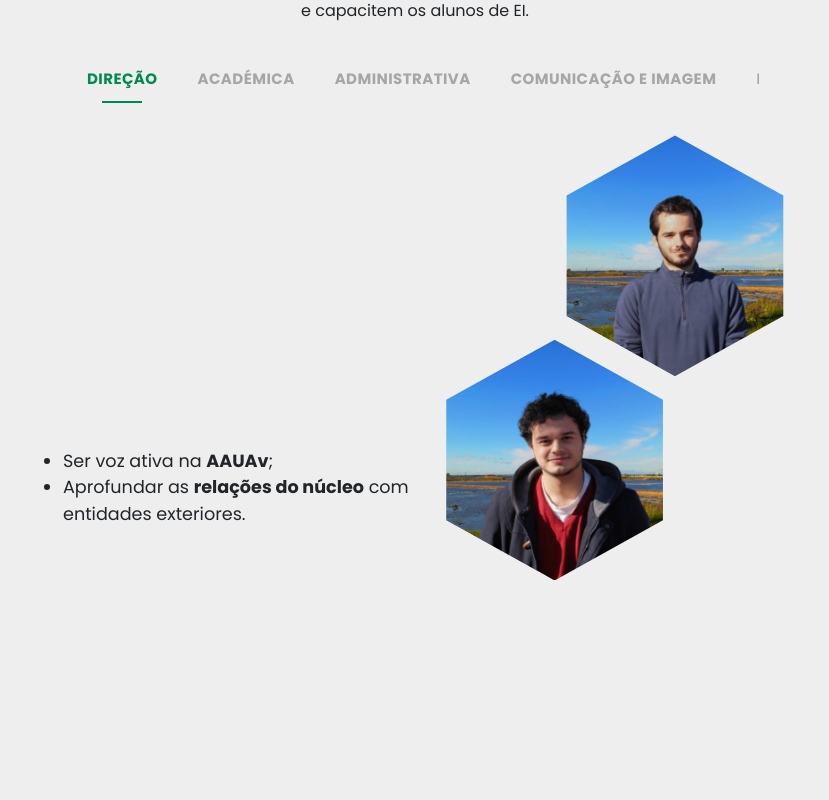
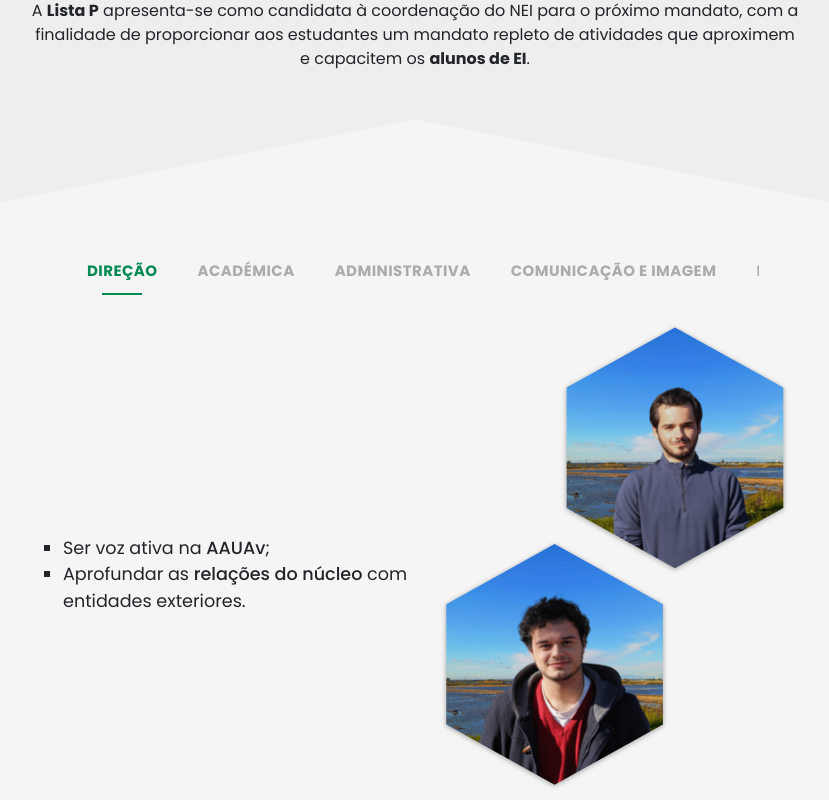
Before and after one commit to leand12/a-new-path, a React (Create React App) app: page / in a window 1280 px wide. Shown: the part 920-1720 px from the top of the page, without its empty margins (225-1054 px from the left). Built offline with nearby package versions, Linux system fonts and the light colour scheme.

Commit message:
bottom fade out animation

```diff
--- a/package.json
+++ b/package.json
@@ -12,6 +12,7 @@
     "@testing-library/react": "^11.1.0",
     "@testing-library/user-event": "^12.1.10",
     "bootstrap": "5.1.3",
+    "classnames": "^2.3.1",
     "d3": "^7.1.1",
     "gh-pages": "^3.2.3",
     "react": "^17.0.2",
--- a/public/index.html
+++ b/public/index.html
@@ -28,7 +28,7 @@
   <!-- Google Fonts -->
   <link rel="preconnect" href="https://fonts.googleapis.com">
   <link rel="preconnect" href="https://fonts.gstatic.com" crossorigin>
-  <link rel="stylesheet" href="https://fonts.googleapis.com/css2?family=Poppins:wght@300;400;700&display=swap">
+  <link rel="stylesheet" href="https://fonts.googleapis.com/css2?family=Poppins:wght@300;400;500;700&display=swap">
   <link rel="stylesheet" href="https://fonts.googleapis.com/css?family=Roboto:300,400,500,700&display=swap" />
   <link rel="stylesheet" href="https://fonts.googleapis.com/icon?family=Material+Icons" />
 
--- a/src/App.css
+++ b/src/App.css
@@ -1,6 +1,7 @@
 .App {
   text-align: center;
   background-color: #eee;
+  font-family: 'Poppins', sans-serif;
 }
 
 .button {
@@ -55,3 +56,19 @@
 .button-slide:hover::before {
   transform: skew(30deg);
 }
+
+.bottom-fade-out {
+  animation: bottomFadeOut 600ms;
+}
+
+@keyframes bottomFadeOut {
+  0% {
+    opacity: 0;
+    transform: translate(0px, 10px);
+  }
+
+  100% {
+    transform: translate(0px, 0px);
+    opacity: 1;
+  }
+}
--- a/src/components/Body.js
+++ b/src/components/Body.js
@@ -7,24 +7,29 @@ export default function Body() {
     return (
         <>
             <div className="Body-triangle top"></div>
-            <div id="Body">
             <div className="Body-logo">
                 <img src={logo} />
             </div>
-                <Presentation />
-                <div className="Body-content">
+
+
+            <div className="Body-content mt-5 mb-5">
                 <div>
                     <h2>dsf</h2>
-                        <p>A Lista P apresenta-se como candidata à coordenação do
+                    <p>A <strong>Lista P</strong> apresenta-se como candidata à coordenação do
                         NEI para o próximo mandato, com a finalidade de proporcionar
                         aos estudantes um mandato repleto de atividades que
-                        aproximem e capacitem os alunos de EI.</p>
+                        aproximem e capacitem os <strong>alunos de EI</strong>.</p>
                 </div>
+            </div>
+
+            <div className="Body-triangle top white m-0"></div>
+
+            <Presentation />
+            <div className="Body-content white">
                 <Sections />
             </div>
 
-            </div>
-            <div className="Body-triangle bottom"></div>
+            <div className="Body-triangle bottom white"></div>
         </>
     );
 }
--- a/src/components/Presentation.js
+++ b/src/components/Presentation.js
@@ -6,8 +6,8 @@ import "styles/Presentation.css";
 export default function Presentation() {
     const svgRef = useRef();
 
-    const width = 1600;
-    const height = 1200;
+    const width = 1400;
+    const height = 800;
 
     let svg;
 
--- a/src/components/Sections.js
+++ b/src/components/Sections.js
@@ -1,5 +1,6 @@
 import "styles/Sections.css";
 import { useEffect, useState } from "react";
+import classNames from 'classnames';
 import * as d3 from "d3";
 import { data } from './data';
 import Tabs from '@mui/material/Tabs';
@@ -58,10 +59,12 @@ const CustomTab = styled((props) => <Tab disableRipple {...props} />)(
 
 export default function Sections() {
 
-    const [value, setValue] = useState(0)
+    const [animation, setAnimation] = useState(true);
+    const [value, setValue] = useState(0);
 
     const handleChange = (event, newValue) => {
         setValue(newValue);
+        setAnimation(true);
     };
 
     useEffect(() => {
@@ -71,6 +74,8 @@ export default function Sections() {
             .style("background-color", (d, i) => `rgba(${color(i)}, 0.6)`);
         d3.select('.MuiTabs-indicatorSpan')
             .style("background-color", `rgb(${color(value + 1)})`);
+        d3.select('ul li::marker')
+            .style("color", `rgb(${color(value + 1)})`);
     }, [value])
 
     return (
@@ -82,7 +87,6 @@ export default function Sections() {
                 scrollButtons
                 allowScrollButtonsMobile
                 aria-label="scrollable force tabs example"
-                sx={{ margin: '2rem 0' }}
             >
                 {
                     data.map(({ section }, index) =>
@@ -93,21 +97,26 @@ export default function Sections() {
 
             <div className="tab-content">
 
-                <div className="content-wrapper">
+                <div className={classNames("content-container", { "bottom-fade-out": animation })}
+                    onAnimationEnd={() => setAnimation(false)}
+                >
                     {
                         data[value].content
                     }
                 </div>
-                <div className="hexa-wrapper">
+                <div className="hexa-container">
                     {
                         data[value].members.map((member, index) => (
-                            <div key={index} className="hexagon"
-                                style={data[value].members.length == 1 ?
-                                    { backgroundImage: `url(${member.image})`, marginLeft: "25%" } :
-                                    { backgroundImage: `url(${member.image})` }}
+                            <div key={index}
+                                className={classNames("hexagon-wrapper", { "bottom-fade-out": animation })}
+                                style={data[value].members.length == 1 ? { marginLeft: "25%" } : {}}
                             >
-                                <h1>{member.name}</h1>
-                                <p>{member.year}</p>
+                                <div className="hexagon"
+                                    style={{ backgroundImage: `url(${member.image})` }}
+                                >
+                                    <h1>{member.name}</h1>
+                                    <p>{member.year}</p>
+                                </div>
                             </div>
                         ))
                     }
--- a/src/index.css
+++ b/src/index.css
@@ -12,6 +12,14 @@ code {
     monospace;
 }
 
+b {
+  font-weight: 500 !important;
+}
+
+ul {
+  list-style-type: square;
+}
+
 .noselect {
   -webkit-touch-callout: none; /* iOS Safari */
     -webkit-user-select: none; /* Safari */
--- a/src/styles/Body.css
+++ b/src/styles/Body.css
@@ -1,17 +1,25 @@
 .Body-triangle {
     height: 25vw;
     background-color: #eee;
+    margin-top: calc(-25vw + 1px);
+    margin-bottom: calc(-25vw + 1px);
+}
+
+.Body-triangle.white {
+    height: 10vw;
+    background-color: whitesmoke;
+    margin-top: calc(-10vw + 1px);
+    margin-bottom: calc(-10vw + 1px);
 }
 
 .Body-triangle.top {
     clip-path: polygon(50% 0%, 0 100%, 100% 100%);
-    margin-top: calc(-25vw + 1px);
-
+    margin-bottom: 0;
 }
 
 .Body-triangle.bottom {
     clip-path: polygon(50% 100%, 0 0, 100% 0);
-    margin-bottom: calc(-25vw + 1px);
+    margin-top: 0;
 }
 
 .Body-logo {
@@ -26,10 +34,11 @@
 }
 
 .Body-content {
-    overflow: auto;
-    min-height: 100vh;
-    font-family: 'Poppins';
-    padding: 0
+    padding: 0;
+}
+
+.Body-content.white {
+    background-color: whitesmoke;
 }
 
 @media (min-width: 768px) {
--- a/src/styles/Presentation.css
+++ b/src/styles/Presentation.css
@@ -1,6 +1,7 @@
 #Presentation {
     position: absolute;
     width: 100%;
+    margin-top: 5rem;
 }
 
 @media (max-width: 768px) {
--- a/src/styles/Sections.css
+++ b/src/styles/Sections.css
@@ -1,27 +1,30 @@
 #Sections {
-    min-height: 100vh;
+    /* min-height: 100vh; */
+    background-color: whitesmoke;
 }
 
 .tab-content {
     width: 100%;
-    height: 90vh;
+    min-height: 70vh;
+    padding: 2rem 0;
     display: flex;
     flex-direction: column;
 }
 
 .tab-content>* {
     display: flex;
-    flex-grow: 1;
+    /* flex-grow: 1; */
 }
 
-.content-wrapper {
+.content-container {
     flex-direction: column;
     align-items: center;
     text-align: left;
     font-size: 1.1em;
+    flex-grow: 0.5;
 }
 
-.hexa-wrapper {
+.hexa-container {
     display: flex;
     flex-wrap: wrap;
     flex-direction: row;
@@ -29,16 +32,21 @@
     margin-bottom: 8%;
 }
 
+.hexagon-wrapper {
+    position: relative;
+    width: 50%;
+    filter: drop-shadow(0px 1px 3px rgba(0, 0, 0, 0.12)) drop-shadow(0px 1px 2px rgba(0, 0, 0, 0.24));
+}
+
 .hexagon {
-    position: relative;
     height: 0;
-    width: 50%;
-    padding-bottom: 50%;
+    width: 100%;
+    padding-bottom: 100%;
     margin-bottom: -8%;
-    clip-path: polygon(95% 25%, 95% 75%, 50% 100%, 5% 75%, 5% 25%, 50% 0);
     background-position: center;
     background-size: cover;
     overflow: hidden;
+    clip-path: polygon(95% 25%, 95% 75%, 50% 100%, 5% 75%, 5% 25%, 50% 0);
 }
 
 .hexagon h1, .hexagon p {
@@ -88,7 +96,7 @@
 }
 
 @media (max-width: 900px) {
-    .hexagon:nth-of-type(3n) {
+    .hexagon-wrapper:nth-of-type(3n) {
         margin-left: 25%;
     }
 }
@@ -115,22 +123,24 @@
         flex-direction: row;
     }
 
-    .content-wrapper {
+    .content-container {
         width: 60%;
         justify-content: center;
     }
 
-    .hexa-wrapper {
+    .hexa-container {
         margin-bottom: 10%;
     }
 
+    .hexagon-wrapper {
+        width: 66%;
+    }
+
     .hexagon {
-        width: 66%;
-        padding-bottom: 66%;
         margin-bottom: -10%;
     }
 
-    .hexagon:nth-of-type(2n-1) {
+    .hexagon-wrapper:nth-of-type(2n-1) {
         margin-left: 33%;
     }
 }
```
Lines whose indentation alone changed are shown as unchanged.
